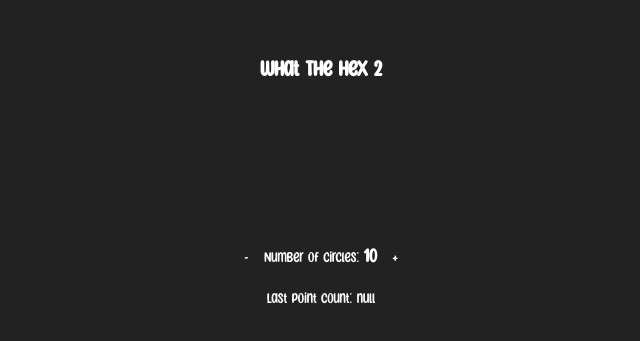
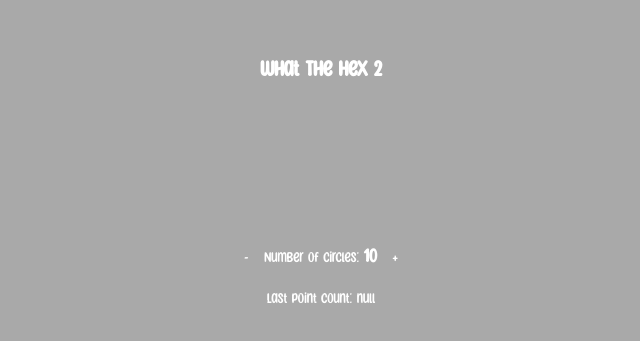
Before and after one commit to WindingNight/What-The-Hex, a website built with Parcel: page index.html in a window 1280 px wide. Shown: the part 219-560 px from the top of the page, without its empty margins (319-959 px from the left). Built offline with nearby package versions, Linux system fonts and the light colour scheme; no server answers.

Commit message:
Update style.css

```diff
--- a/style.css
+++ b/style.css
@@ -11,8 +11,8 @@ body {
   height: 100vh;
   margin: 0;
   padding: 0;
-  background-color: #222;
-  color: #fff;
+	background-color: darkgray;
+	color: white;
   font-family: 'Sunnyspells', sans-serif;
 }
 
```
